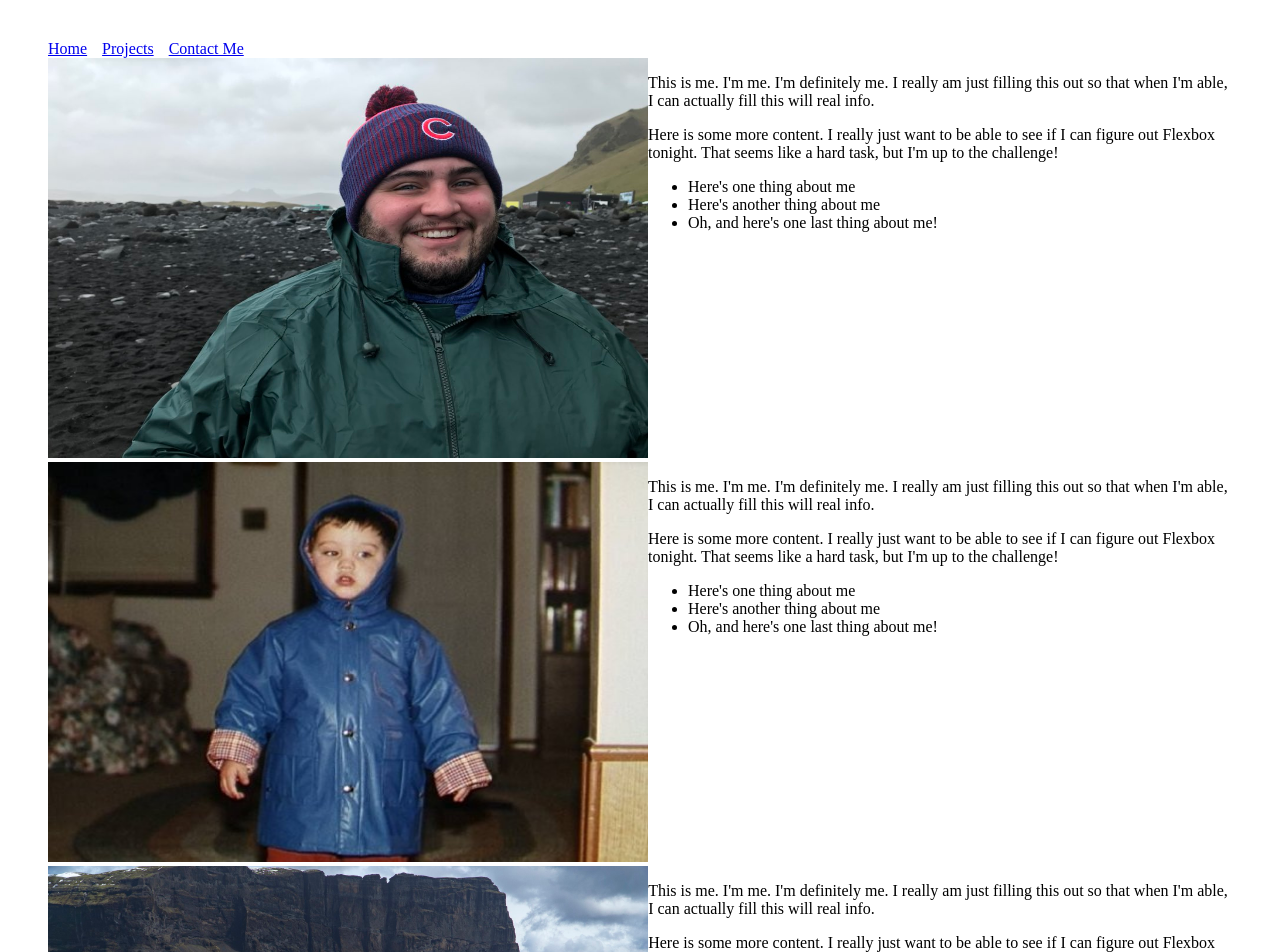
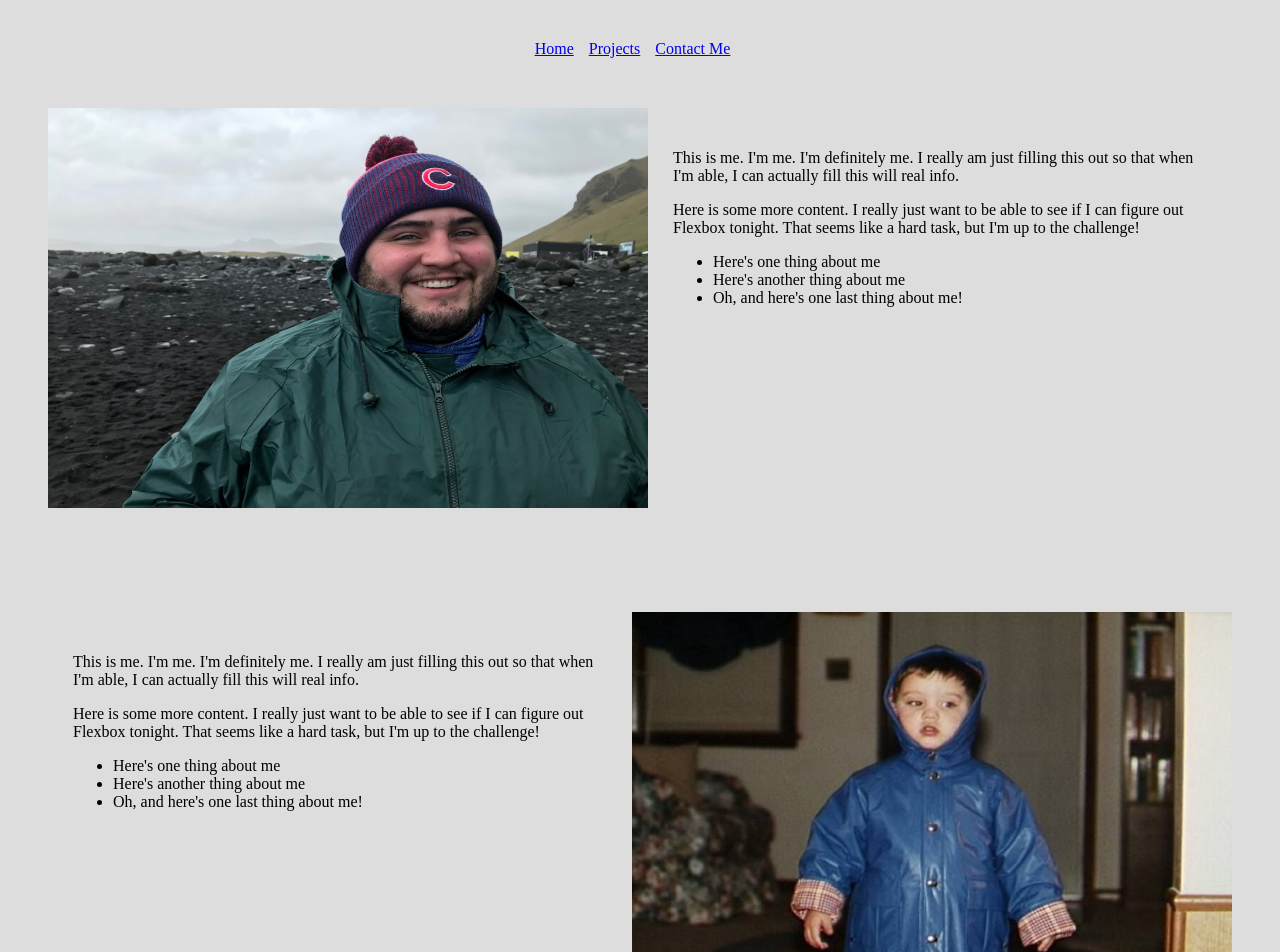
Before and after one commit to heathblandford/pw2.0, a Next.js app: page / in a window 1280 px wide. Shown: the top 952 px of the page. Built offline with nearby package versions, Linux system fonts and the light colour scheme.

Commit message:
layout, styling

```diff
--- a/components/Header.js
+++ b/components/Header.js
@@ -1,20 +1,25 @@
 import Link from 'next/link';
 
-const linkStyle = {
-  marginRight: 15
-};
-
 const Header = () => (
-  <div>
+  <div className="headerMain">
     <Link href="/">
-      <a style={linkStyle}>Home</a>
+      <a>Home</a>
     </Link>
     <Link href="/projects">
-      <a style={linkStyle}>Projects</a>
+      <a>Projects</a>
     </Link>
     <Link href="/contact">
-      <a style={linkStyle}>Contact Me</a>
+      <a>Contact Me</a>
     </Link>
+    <style global jsx>{`
+      .headerMain{
+        text-align: center;
+        margin-bottom: 50px;
+      }
+      a {
+        margin-right: 15px;
+      }
+    `}</style>
   </div>
 );
 
--- a/pages/index.js
+++ b/pages/index.js
@@ -22,7 +22,7 @@ export default function Index() {
                             id="good-me"
                         />
                     </div>
-                    <div className="">
+                    <div className="info">
                         <p>
                             This is me. I'm me. I'm definitely me. I really am
                             just filling this out so that when I'm able, I can
@@ -43,15 +43,7 @@ export default function Index() {
                 </div>
 
                 <div className="something container">
-                    <div>
-                        <img
-                            src="/yung-me.jpg"
-                            alt="young me"
-                            id="young-me"
-                            className=""
-                        />
-                    </div>
-                    <div className="">
+                    <div className="info">
                         <p>
                             This is me. I'm me. I'm definitely me. I really am
                             just filling this out so that when I'm able, I can
@@ -69,6 +61,14 @@ export default function Index() {
                             <li>Oh, and here's one last thing about me!</li>
                         </ul>
                     </div>
+                    <div>
+                        <img
+                            src="/yung-me.jpg"
+                            alt="young me"
+                            id="young-me"
+                            className=""
+                        />
+                    </div>
                 </div>
 
                 <div className="other-something container">
@@ -80,7 +80,7 @@ export default function Index() {
                             className=""
                         />
                     </div>
-                    <div className="">
+                    <div className="info">
                         <p>
                             This is me. I'm me. I'm definitely me. I really am
                             just filling this out so that when I'm able, I can
@@ -101,7 +101,7 @@ export default function Index() {
                 </div>
             </div>
 
-            <style jsx>{`
+            <style global jsx>{`
                 .flex-container {
                     display: flex;
                     flex-flow: row wrap;
@@ -111,13 +111,25 @@ export default function Index() {
                     flex-flow: row no-wrap;
                     justify-content: space-around;
                 }
+                .info {
+                    margin: 25px;
+                }
+                .quik-about {
+                    padding-bottom: 50px;
+                }
                 #good-me {
                     height: 400px;
                     min-width: 600px;
                 }
+                .something {
+                    padding: 50px 0px;
+                }
                 #young-me {
                     height: 400px;
                     min-width: 600px;
+                }
+                .other-something {
+                    padding-top: 75px;
                 }
                 #walking-me {
                     height: 400px;
@@ -140,6 +152,9 @@ export default function Index() {
                         width: 300px;
                     }
                 }
+                body {
+                    background: #ddd;
+                }
             `}</style>
         </Layout>
     );
```
